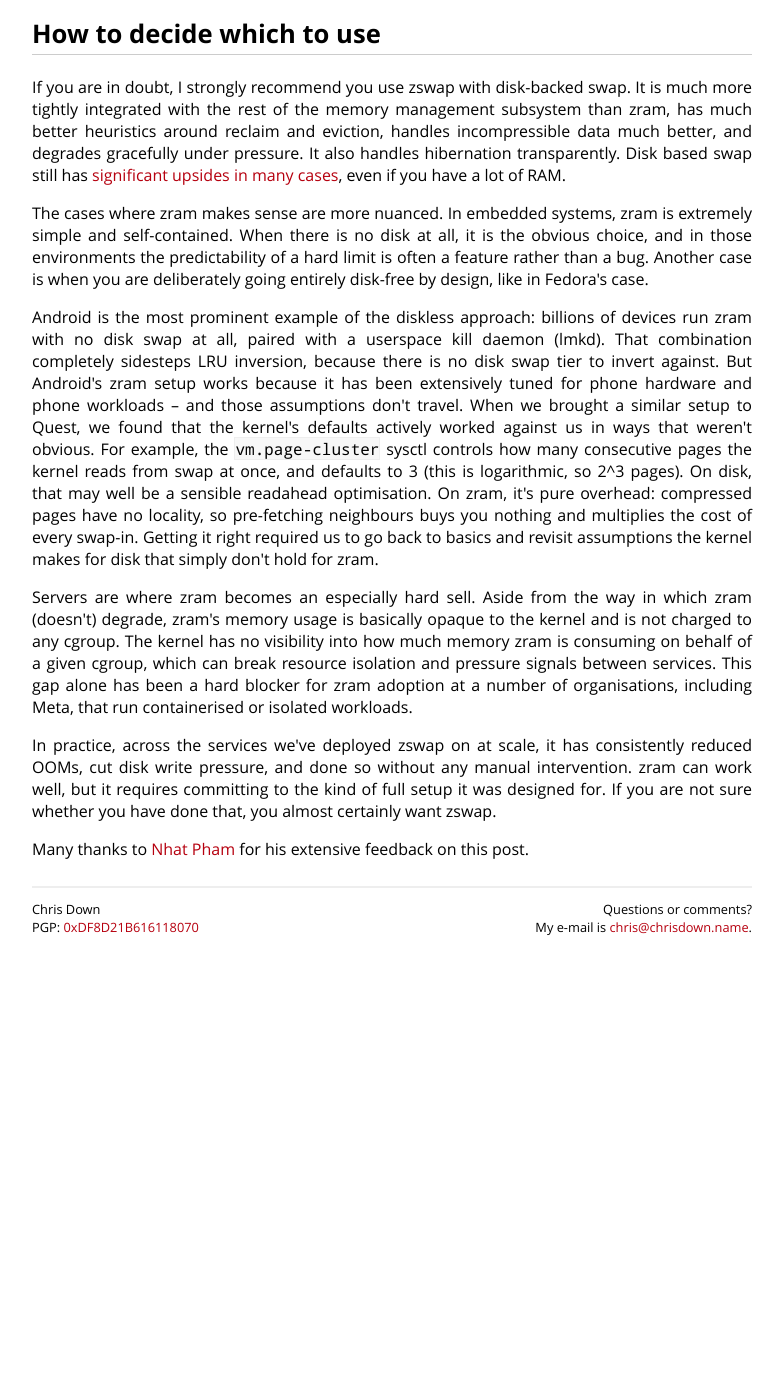
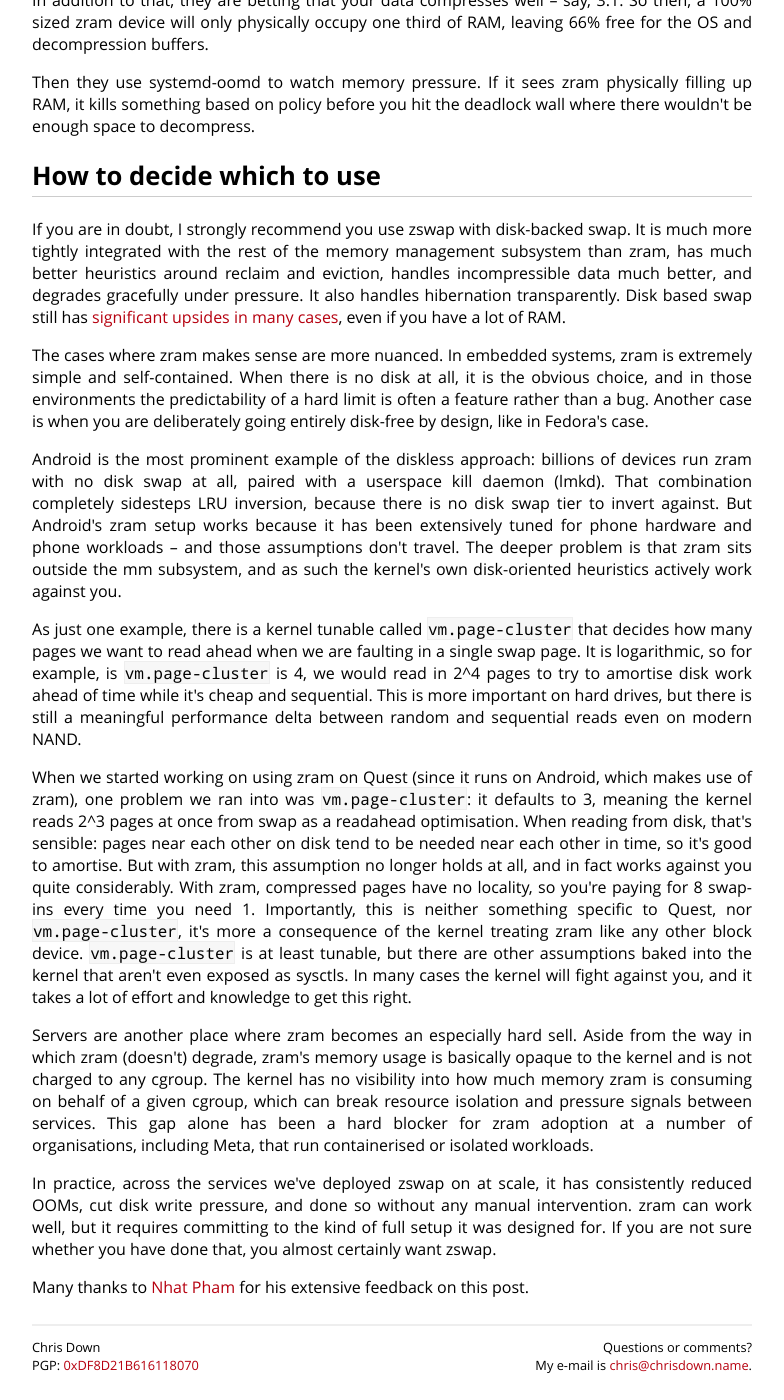
Before and after one commit to cdown/chrisdown.name, a Jekyll site: the page built from _posts/2026-03-17-zswap-vs-zram-when-to-use-what.md, in a window 1280 px wide and 1400 px high, scrolled down 14186 px. Shown: the whole window, without its empty margins (248-1032 px from the left). Built offline with Jekyll 4.4.1, drawn with Linux system fonts in a browser that asks for light colours; before the commit the page ends 15148 px from its top, so only the background shows below that; some of the changed text lies outside the part shown.

Commit message:
zram post: A few rewords

```diff
--- a/_posts/2026-03-17-zswap-vs-zram-when-to-use-what.md
+++ b/_posts/2026-03-17-zswap-vs-zram-when-to-use-what.md
@@ -15,8 +15,9 @@ tl;dr:
 - zram is a compressed RAM block device with a hard capacity limit. When it
   fills, there is no automatic eviction, and the kernel has very little
   leverage to do anything about the situation. The system either OOMs or falls
-  back to lower-priority swap. It only really makes sense for extremely memory
-  constrained embedded systems or diskless setups.
+  back to lower-priority swap. It only really makes sense for extremely
+  memory-constrained embedded systems, diskless setups, or cases with specific
+  security requirements around keeping private data off persistent storage.
 - **Do not run zram alongside disk swap** wherever possible. In such setups,
   zram fills fast RAM with cold, stale pages while pushing your active working
   set onto slow disk, making things actively worse than if you had no
@@ -422,22 +423,21 @@ By comparison, in zswap, there is no magic number, and it dynamically balances
 the LRU based on pressure. If you have plenty of RAM and there's no pressure,
 it keeps data indefinitely. If you are starving for RAM, it aggressively evicts
 the oldest data, whether it's 24 hours old or 24 minutes old. It has
-instrospection into and the ability to negotiate with the rest of the system,
+introspection into and the ability to negotiate with the rest of the system,
 and thus it can make better decisions.
 
 Ultimately, I would treat zram's writeback as a workaround rather than
-something that's usable for the vast majority of user in practice.It  requires
+something that's usable for the vast majority of users in practice. It requires
 you to recreate what zswap gives you automatically (and responds in real time
 to) in a brittle and error-prone fashion, and I would strongly recommend that
 you do not go about managing your memory in this way.
 
 ## zswap's automatic tiering (and its performance cliffs)
 
-zswap's tight mm integration, by comparison, has the suspicious smell of a free
-lunch. One gets automatic tiering, live LRU eviction, pressure-responsive
-behaviour, and all of this comes without any of the previously mentioned
-cumbersome configuration. And for most workloads, it is indeed somewhat of a
-free lunch, but there are some catches worth being aware of.
+As described above, zswap's tight mm integration gives you all of that for
+free, which has the suspicious smell of a free lunch. And for most workloads,
+it is indeed somewhat of a free lunch, but there are some catches worth being
+aware of.
 
 zswap's tiering mechanism works through two distinct shrinker mechanisms that
 are easy to conflate, so it's worth understanding both upfront.
@@ -597,9 +597,18 @@ using it reduces disk I/O.
 But this is folly. RAM is finite. If you are filling your RAM with some kind of
 data, eventually, when all of your RAM is used, the data needs to go somewhere.
 
-To back that up with some concrete data, when working on improving Instagram's
-performance, enabling zswap drove down disk writes for some services by up to
-25% compared to disk swap alone. So how can this be?
+To back that up with some concrete data, on Instagram, which runs on Django and
+is largely memory bound, we ran a test where we moved from their existing setup
+(with swap entirely disabled) to a setup with disk swap and zswap tiering. The
+results were twofold:
+
+- We achieved roughly 5:1 compression. That's a huge benefit for such a memory
+  bound workload, and also enables us to consider further stacking workloads.
+- Enabling zswap reduced disk writes by up to 25% compared to having no swap at
+  all(!).
+
+Some of you may be looking at this wondering how adding swap could ever reduce
+disk I/O. So how on Earth can this be?
 
 Well, you might think you will never use all of your RAM. But on Linux, we
 don't actually leave RAM empty. The kernel follows the philosophy that unused
@@ -815,23 +824,39 @@ devices run zram with no disk swap at all, paired with a userspace kill daemon
 (lmkd). That combination completely sidesteps LRU inversion, because there is
 no disk swap tier to invert against. But Android's zram setup works because it
 has been extensively tuned for phone hardware and phone workloads -- and those
-assumptions don't travel. When we brought a similar setup to Quest, we found
-that the kernel's defaults actively worked against us in ways that weren't
-obvious. For example, the `vm.page-cluster` sysctl controls how many
-consecutive pages the kernel reads from swap at once, and defaults to 3 (this
-is logarithmic, so 2^3 pages). On disk, that may well be a sensible readahead
-optimisation. On zram, it's pure overhead: compressed pages have no locality,
-so pre-fetching neighbours buys you nothing and multiplies the cost of every
-swap-in. Getting it right required us to go back to basics and revisit
-assumptions the kernel makes for disk that simply don't hold for zram.
+assumptions don't travel. The deeper problem is that zram sits outside the mm
+subsystem, and as such the kernel's own disk-oriented heuristics actively work
+against you.
 
-Servers are where zram becomes an especially hard sell. Aside from the way in
-which zram (doesn't) degrade, zram's memory usage is basically opaque to the
-kernel and is not charged to any cgroup. The kernel has no visibility into how
-much memory zram is consuming on behalf of a given cgroup, which can break
-resource isolation and pressure signals between services. This gap alone has
-been a hard blocker for zram adoption at a number of organisations, including
-Meta, that run containerised or isolated workloads.
+As just one example, there is a kernel tunable called `vm.page-cluster` that
+decides how many pages we want to read ahead when we are faulting in a single
+swap page. It is logarithmic, so for example, is `vm.page-cluster` is 4, we
+would read in 2^4 pages to try to amortise disk work ahead of time while it's
+cheap and sequential. This is more important on hard drives, but there is still
+a meaningful performance delta between random and sequential reads even on
+modern NAND.
+
+When we started working on using zram on Quest (since it runs on Android, which
+makes use of zram), one problem we ran into was `vm.page-cluster`: it defaults
+to 3, meaning the kernel reads 2^3 pages at once from swap as a readahead
+optimisation. When reading from disk, that's sensible: pages near each other on
+disk tend to be needed near each other in time, so it's good to amortise. But
+with zram, this assumption no longer holds at all, and in fact works against
+you quite considerably. With zram, compressed pages have no locality, so you're
+paying for 8 swap-ins every time you need 1. Importantly, this is neither
+something specific to Quest, nor `vm.page-cluster`, it's more a consequence of
+the kernel treating zram like any other block device. `vm.page-cluster` is at
+least tunable, but there are other assumptions baked into the kernel that
+aren't even exposed as sysctls. In many cases the kernel will fight against
+you, and it takes a lot of effort and knowledge to get this right.
+
+Servers are another place where zram becomes an especially hard sell. Aside
+from the way in which zram (doesn't) degrade, zram's memory usage is basically
+opaque to the kernel and is not charged to any cgroup. The kernel has no
+visibility into how much memory zram is consuming on behalf of a given cgroup,
+which can break resource isolation and pressure signals between services. This
+gap alone has been a hard blocker for zram adoption at a number of
+organisations, including Meta, that run containerised or isolated workloads.
 
 In practice, across the services we've deployed zswap on at scale, it has
 consistently reduced OOMs, cut disk write pressure, and done so without any
```
